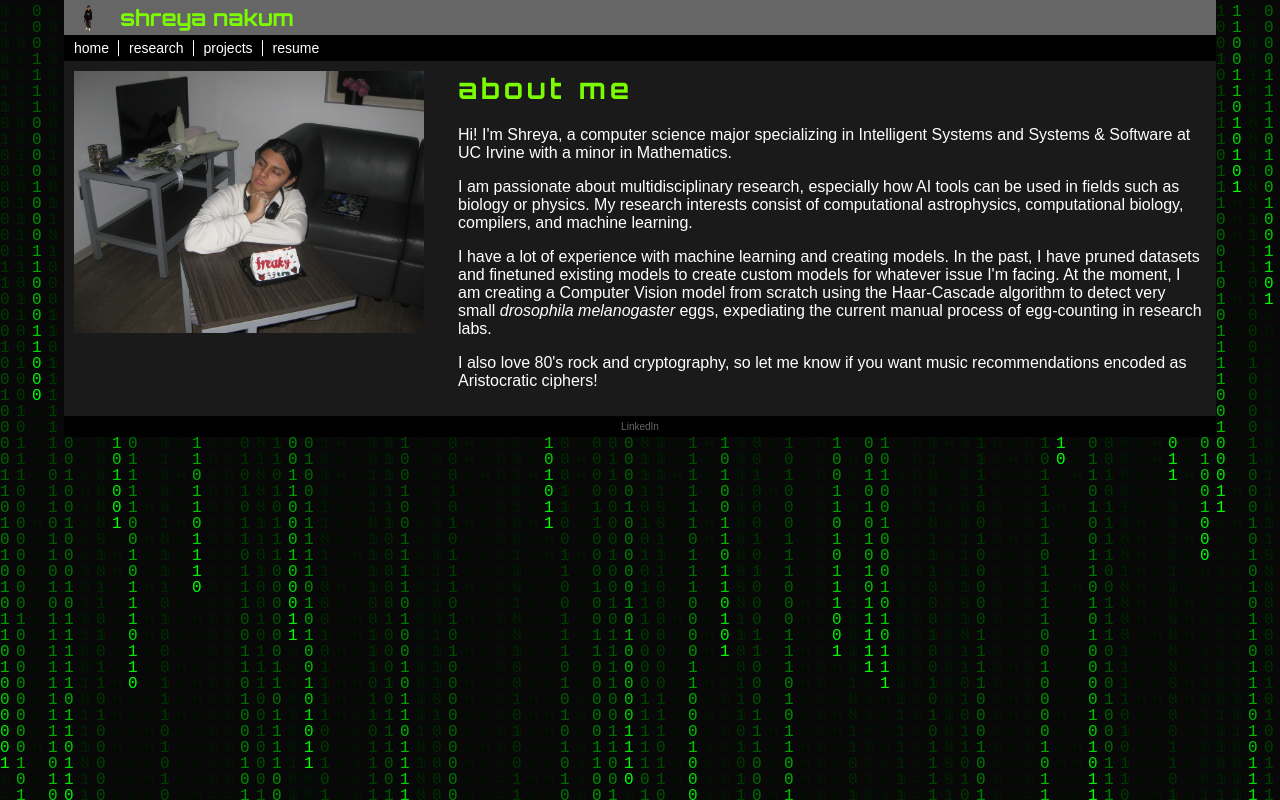
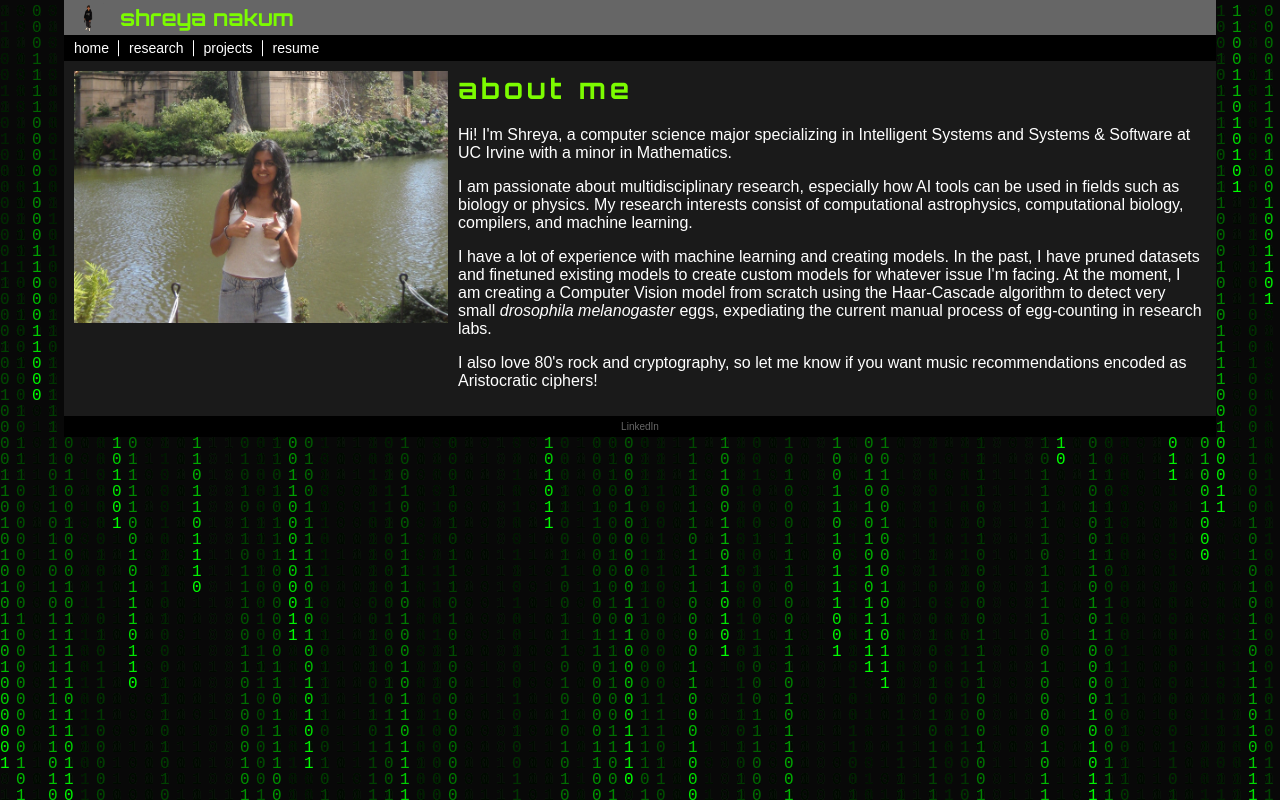
Before and after one commit to sn82978/sn82978.github.io, a React (Vite) app in the folder personal-site/: page / in a window 1280 px wide. Built offline with nearby package versions, Linux system fonts and the light colour scheme.

Commit message:
updated images

```diff
--- a/personal-site/src/App.css
+++ b/personal-site/src/App.css
@@ -146,7 +146,7 @@ h2, h3 {
 
 
 .shreya-image {
- width: 350px;
+ width: 100%;
  height: auto;
 }
 
--- a/personal-site/src/components/MainContent.jsx
+++ b/personal-site/src/components/MainContent.jsx
@@ -26,7 +26,7 @@ function MainContent() {
    <main className="main-content">
      <div className="left-column">
        <section className="news">
-         <img src="IMG_0075.JPG" className="shreya-image" alt="Shreya" />
+         <img src="IMG_9637_Original.jpg" className="shreya-image" alt="Shreya" />
        </section>
      </div>
      <div className="right-column">
```
Also changed, not shown: personal-site/public/IMG_9637_Original.jpg (added).
